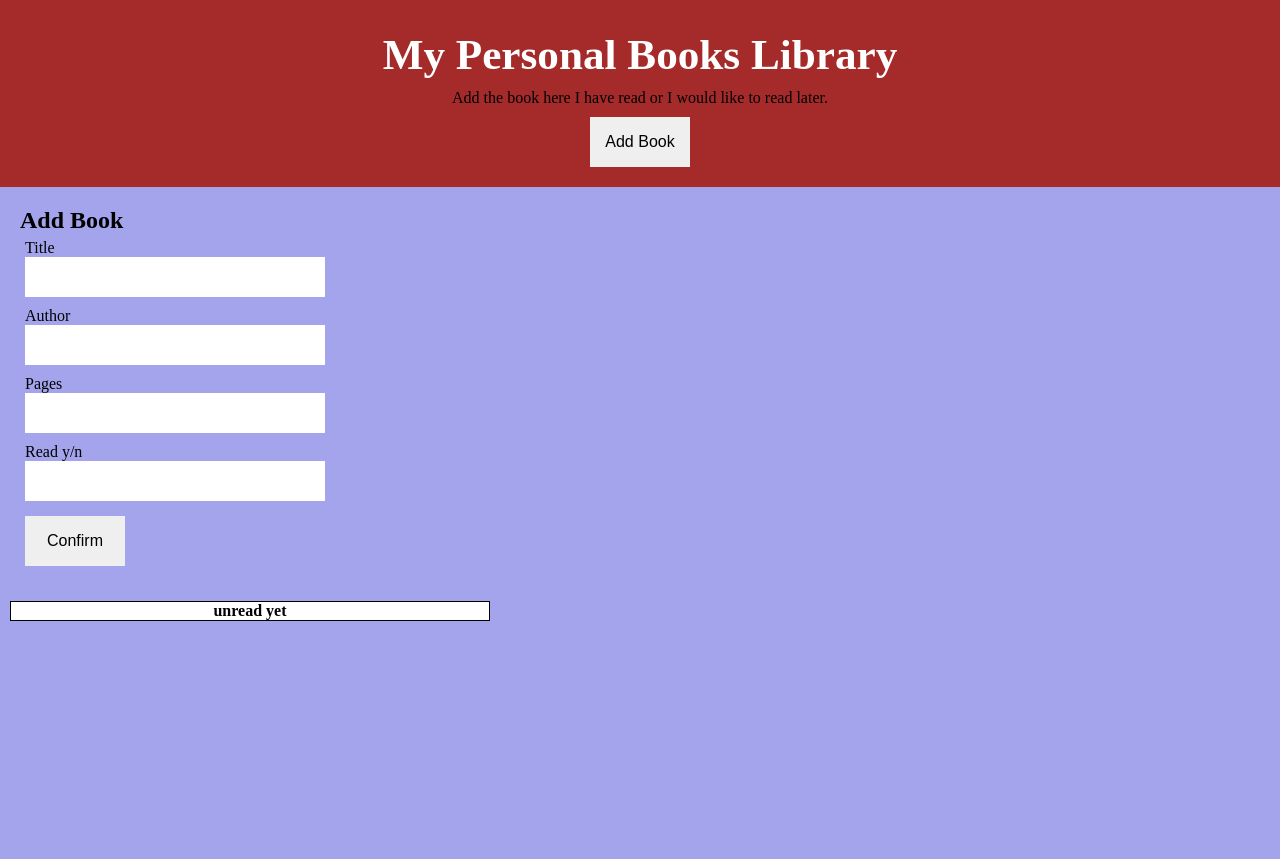
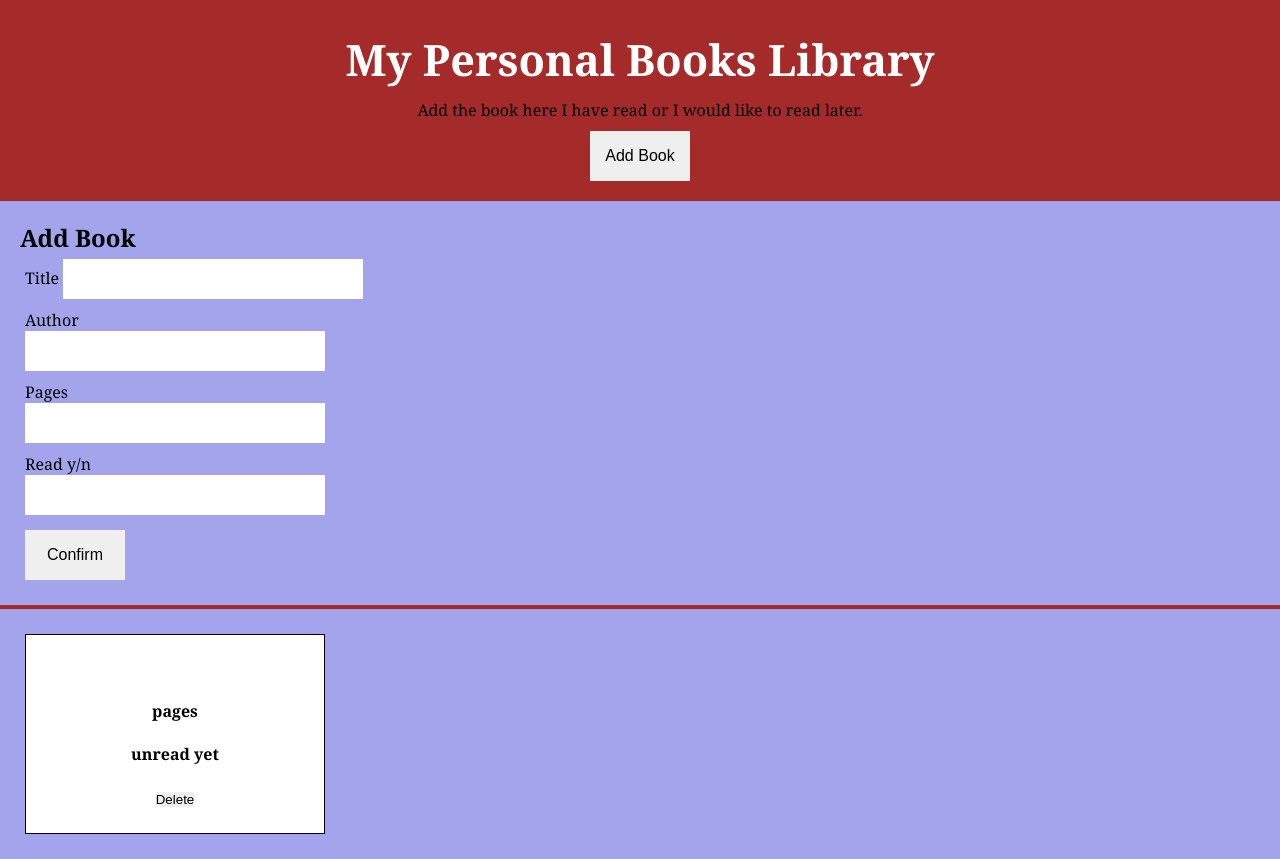
Before and after one commit to JirkaVicha/javascript, a plain HTML site: page books_lib/index.html in a window 1280 px wide. Both pictures are taken after a click on the button "Confirm". Before the commit the page ends 800 px from the top, so only its background shows below. Drawn offline with Linux system fonts and the light colour scheme.

Commit message:
styling css, adding the delete book function

```diff
--- a/books_lib/index.html
+++ b/books_lib/index.html
@@ -39,7 +39,7 @@
         </div>
     </div>
 </div>
-
+<hr>
 <div class="content">
     <div class="container">
         <div class="library"></div>
--- a/books_lib/script.js
+++ b/books_lib/script.js
@@ -43,6 +43,15 @@ function clearForm() {
   }
 };
 
+// Title Case function for title and author
+function titleCase(str) {
+  let splitStr = str.toLowerCase().split(' ');
+  for (let i = 0; i < splitStr.length; i++) {
+    splitStr[i] = splitStr[i].charAt(0).toUpperCase() + splitStr[i].substring(1);
+  }
+  return splitStr.join(' ');
+}
+
 // Show book on the page by creating the div elements
 function displayBook(index) {
     let div = document.getElementsByClassName('library')[0].appendChild(document.createElement('div'));
@@ -50,15 +59,15 @@ function displayBook(index) {
 
     bookTitle = div.appendChild(document.createElement('h2'));
     bookTitle.classList.add('title');
-    bookTitle.appendChild(document.createTextNode(library[index].title));
+    bookTitle.appendChild(document.createTextNode(titleCase(library[index].title)));
 
     bookAuthor = div.appendChild(document.createElement('h3'));
     bookAuthor.classList.add('author');
-    bookAuthor.appendChild(document.createTextNode(library[index].author));
+    bookAuthor.appendChild(document.createTextNode(titleCase(library[index].author)));
 
     bookPages = div.appendChild(document.createElement('h4'));
     bookPages.classList.add('pages');
-    bookPages.appendChild(document.createTextNode(library[index].pages));
+    bookPages.appendChild(document.createTextNode(library[index].pages + " pages"));
 
     bookRead = div.appendChild(document.createElement('h4'));
     bookRead.classList.add('read');
@@ -68,8 +77,22 @@ function displayBook(index) {
     } else {
       bookRead.textContent = "unread yet"
     }
+
+    bookDelete = div.appendChild(document.createElement('button'));
+    bookDelete.appendChild(document.createTextNode('Delete'));
+    bookDelete.classList.add('delete-book');
+    bookDelete.book = library[index];
+    bookDelete.index = index;
+    bookDelete.div = div;
+    bookDelete.addEventListener('click', deleteBook);
 };
 
+// Remove Book from library
+function deleteBook() {
+  library.splice(library.findIndex(item => item.title === this.book.title), 1);
+  delete this.book;
+  this.div.remove();
+};
 
 // Button to add new book, after click execute function for clearing the form
 const addNewBook = document.getElementById('add-book');
--- a/books_lib/style.css
+++ b/books_lib/style.css
@@ -6,6 +6,7 @@
 
 body {
     background-color: rgb(164, 164, 236);
+    font-family: Georgia, 'Times New Roman', Times, serif;
 }
 
 .header .container {
@@ -21,6 +22,10 @@ body {
 
 h1 {
     color: white;
+}
+
+hr {
+    border: 2px solid brown;
 }
 
 #add-book {
@@ -48,7 +53,7 @@ h1 {
     flex-direction: column;
     justify-content: center;
     align-items: left;
-    padding: 20px;
+    margin: 20px;
 }
 
 .form .field {
@@ -60,6 +65,7 @@ h1 {
     width: 300px;
     height: 40px;
     border-style: none;
+    padding: 15px;
 }
 
 #confirm {
@@ -74,15 +80,19 @@ h1 {
     background-color: brown;
 }
 
-.content .container {
-    text-align: center;
-    max-width: 500px;
+.content .library {
+    display: flex;
+    flex-direction: row;
+    flex-wrap: wrap;
+    gap: 15px;
+    margin: 25px;
 }
 
 .library .book {
     background-color: white;
+    width: 300px;
+    height: 200px;
     border: 1px solid black;
-    margin: 10px;
     display: flex;
     flex-direction: column;
     justify-content: space-evenly;
@@ -92,3 +102,14 @@ h1 {
 .book .title {
     color: brown;
 }
+
+.delete-book {
+    border-style: none;
+    width: 60;
+    height: 20;
+    margin: 5px;
+}
+
+.delete-book:hover {
+    background-color: rgb(242, 140, 81);
+}
```
